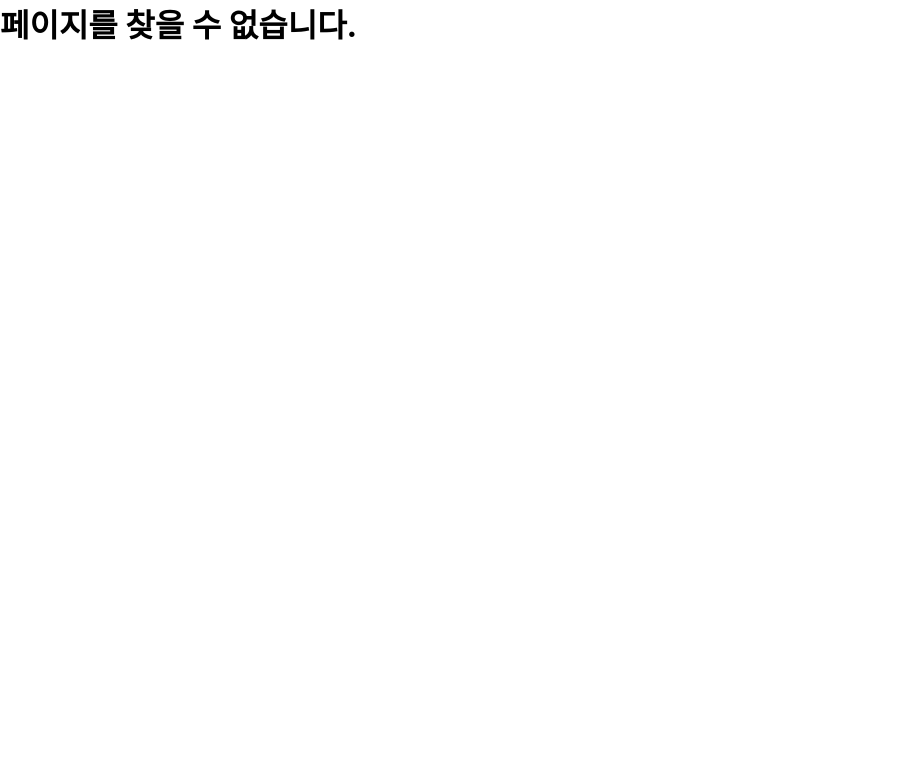
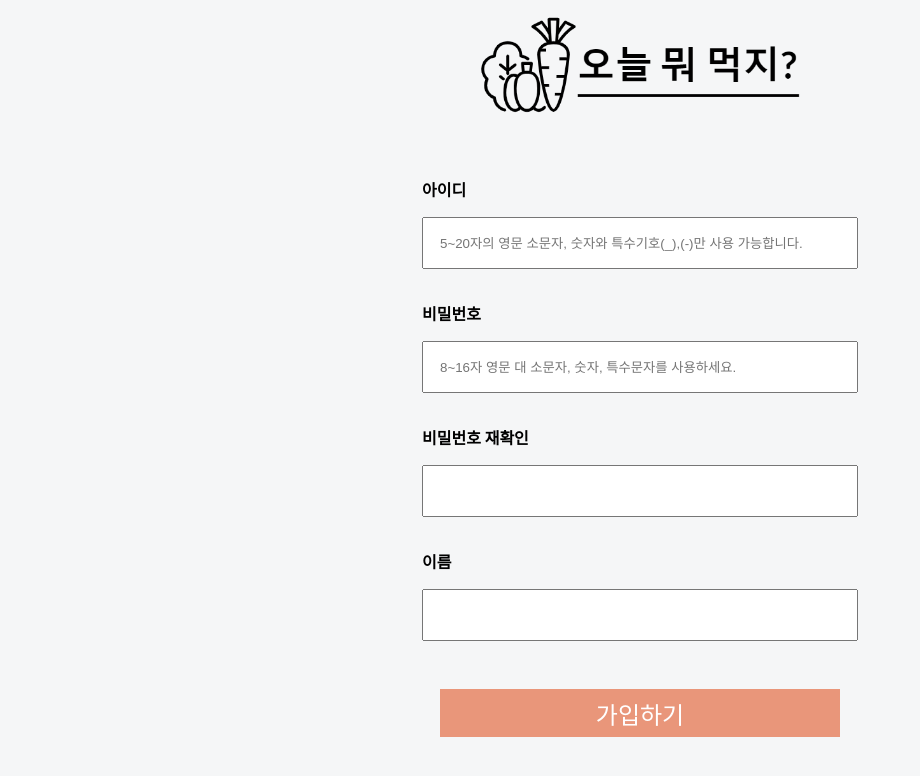
Before and after one commit to Jeongsiwook/recommend-recipe-service, a React (Create React App) app in the folder front/: page /SignUp in a window 1280 px wide. Shown: the top 776 px of the page, without its empty margins (0-920 px from the left). Built offline with nearby package versions, Linux system fonts and the light colour scheme; the HTML template or start-up script is replaced by a standard one.

Commit message:
Add signup.js

```diff
--- a/front/src/App.js
+++ b/front/src/App.js
@@ -7,6 +7,8 @@ import Home from './pages/Home';
 import Community from './pages/Community';
 import Result from './pages/Result';
 import NotFound from './pages/NotFound';
+import SignIn from './pages/SignIn';
+import SignUp from './pages/SignUp';
 
 export const ResultContext = createContext();
 
@@ -32,6 +34,8 @@ function App() {
           <Route path="/home" element={<Home />} />
           <Route path="/community" element={<Community />} />
           <Route path="/result" element={<Result />} />
+          <Route path="/SignIn" element={<SignIn />} />
+          <Route path="/SignUp" element={<SignUp />} />
           <Route path="/*" element={<NotFound />} />
         </Routes>
       </Router>
--- /dev/null
+++ b/front/src/pages/SignIn.js
@@ -0,0 +1,7 @@
+import React from 'react';
+
+const SignIn = () => {
+  return;
+};
+
+export default SignIn;
--- /dev/null
+++ b/front/src/pages/SignUp.js
@@ -0,0 +1,171 @@
+import React, { useState } from 'react';
+import { useNavigate } from 'react-router-dom';
+import * as Api from '../Api';
+
+import styled from 'styled-components';
+
+const SignUp = () => {
+  const navigate = useNavigate();
+
+  const [id, setId] = useState('');
+  const [pw, setPw] = useState('');
+  const [rePw, setRePw] = useState('');
+  const [name, setName] = useState('');
+
+  const handleLogoClick = () => navigate('/home');
+  const handleChange = (e) => {
+    switch (e.target.name) {
+      case 'id':
+        setId(e.target.value);
+        break;
+      case 'pw':
+        setPw(e.target.value);
+        break;
+      case 'name':
+        setName(e.target.value);
+        break;
+      case 'rePw':
+        setRePw(e.target.value);
+        break;
+      default:
+        break;
+    }
+  };
+  const handleSubmit = async () => {
+    try {
+      await Api.post('users', {
+        name,
+        email: id,
+        password: pw,
+      });
+    } catch (e) {
+      alert('이미 존재하거나 사용할 수 없는 ID 입니다.');
+    }
+  };
+
+  return (
+    <Container>
+      <LogoContainer>
+        <LogoImg
+          onClick={handleLogoClick}
+          src="./imgs/logo.png"
+          alt="logo"
+        ></LogoImg>
+      </LogoContainer>
+      <FormContainer>
+        <form>
+          <Fieldset>
+            <Label htmlFor="id">아이디</Label>
+            <Input
+              value={id}
+              id="id"
+              onChange={handleChange}
+              type="text"
+              name="id"
+              placeholder="5~20자의 영문 소문자, 숫자와 특수기호(_),(-)만 사용 가능합니다."
+            ></Input>
+          </Fieldset>
+          <Fieldset>
+            <Label htmlFor="pw">비밀번호</Label>
+            <Input
+              value={pw}
+              id="pw"
+              onChange={handleChange}
+              type="password"
+              name="pw"
+              placeholder="8~16자 영문 대 소문자, 숫자, 특수문자를 사용하세요."
+            ></Input>
+          </Fieldset>
+          <Fieldset>
+            <Label htmlFor="rePw">비밀번호 재확인</Label>
+            <Input
+              value={rePw}
+              id="rePw"
+              onChange={handleChange}
+              type="password"
+              name="rePw"
+            ></Input>
+          </Fieldset>
+          <Fieldset>
+            <Label htmlFor="name">이름</Label>
+            <Input
+              value={name}
+              id="name"
+              onChange={handleChange}
+              type="text"
+              name="name"
+            ></Input>
+          </Fieldset>
+
+          <ButtonContainer>
+            <Button onClick={handleSubmit} buttonType="submit" type="button">
+              가입하기
+            </Button>
+          </ButtonContainer>
+        </form>
+      </FormContainer>
+    </Container>
+  );
+};
+
+export default SignUp;
+
+const Container = styled.div`
+  width: 100%;
+  display: flex;
+  flex-direction: column;
+  align-items: center;
+  box-sizing: border-box;
+  background: #f5f6f7;
+`;
+const LogoContainer = styled.div`
+  width: 80%;
+  margin: 1rem;
+  display: flex;
+  justify-content: center;
+  align-items: center;
+`;
+const LogoImg = styled.img`
+  width: 20rem;
+  cursor: pointer;
+`;
+const FormContainer = styled.div`
+  width: 80%;
+  margin: 1rem;
+  display: flex;
+  flex-direction: column;
+  align-items: center;
+`;
+const Fieldset = styled.fieldset`
+  display: flex;
+  flex-direction: column;
+  border: none;
+  margin: 1rem;
+`;
+const Label = styled.label`
+  font-size: 1rem;
+  font-weight: bold;
+  margin: 1rem;
+`;
+const Input = styled.input`
+  width: 25rem;
+  height: 3rem;
+  margin: 0 1rem;
+  padding: 0 1rem;
+`;
+const ButtonContainer = styled.div`
+  align-items: center;
+  display: flex;
+  justify-content: center;
+  margin: 1rem;
+`;
+const Button = styled.button`
+  width: 25rem;
+  height: 3rem;
+  font-size: 1.5rem;
+  margin: 2rem;
+  border: none;
+  color: white;
+  cursor: pointer;
+  background: #e9967a;
+`;
```
Also changed, not shown: front/src/reportWebVitals.js (deleted, +0 -13 lines).
